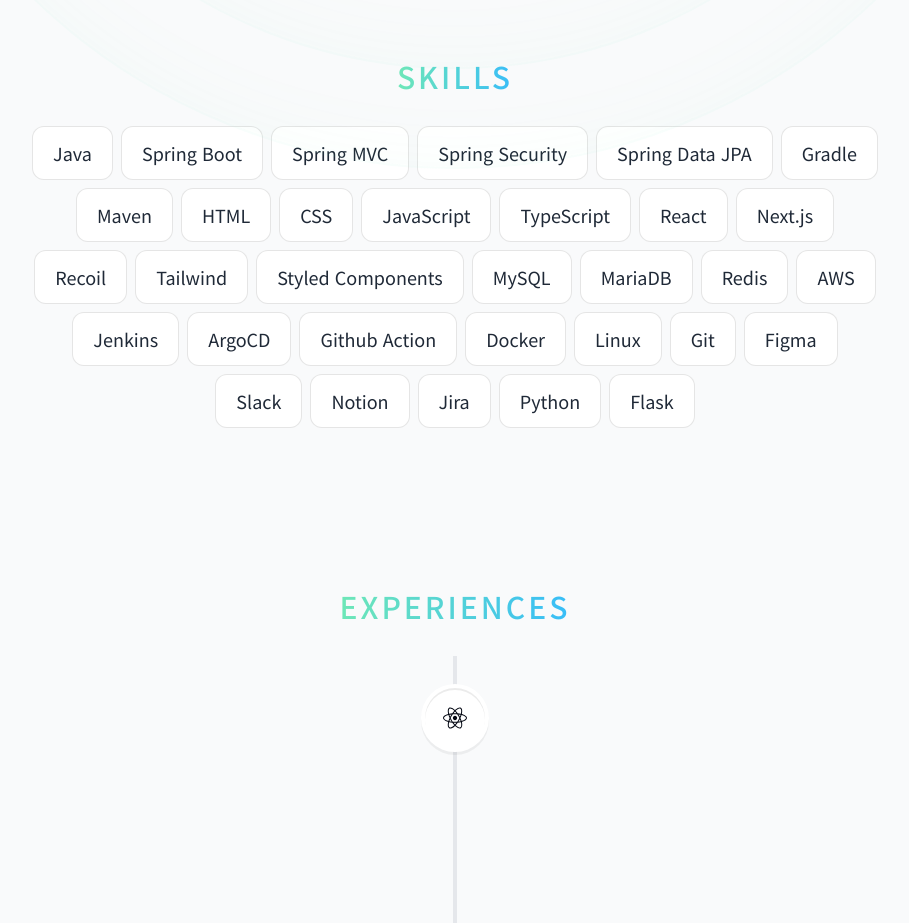
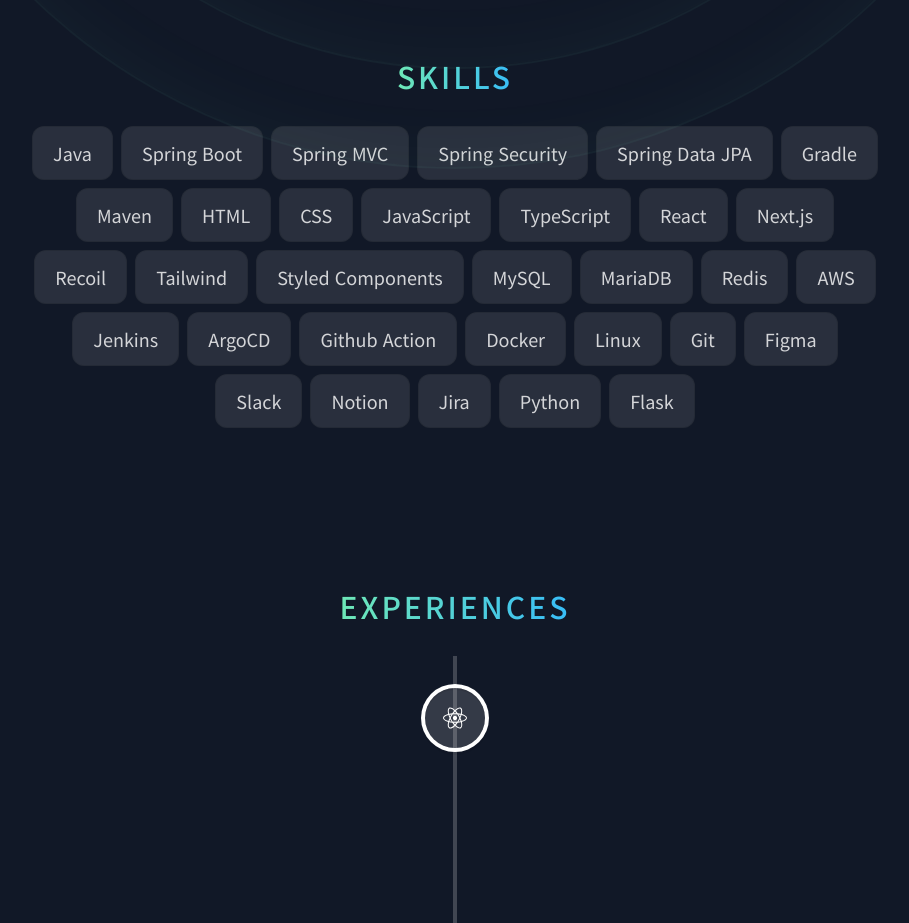
Before and after one commit to kkkwp/portfolio, a Next.js app: page / in a window 1280 px wide. Shown: the part 940-1863 px from the top of the page, without its empty margins (185-1094 px from the left). Built offline with nearby package versions, Linux system fonts and the light colour scheme.

Commit message:
feat: 테마 색상 변경

```diff
--- a/src/app/_components/Experiences.tsx
+++ b/src/app/_components/Experiences.tsx
@@ -17,22 +17,27 @@
           <VerticalTimelineElement
             key={index}
             contentStyle={{
-              background: '#f3f4f6',
+              background: 'rgba(255, 255, 255, 0.05)',
               boxShadow: 'none',
-              border: '1px solid rgba(0,0,0,0.05)',
+              border: '1px solid rgba(0, 0, 0, 0.05)',
               textAlign: 'left',
               padding: '1.3rem 2rem',
             }}
-            contentArrowStyle={{ borderRight: '0.4rem solid #9ca3af' }}
+            contentArrowStyle={{
+              borderRight: '0.4rem solid rgba(255, 255, 255, 0.5)',
+            }}
             date={item.date}
             icon={item.icon}
-            iconStyle={{ background: 'white', fontStyle: '1.5rem' }}
+            iconStyle={{
+              background: 'rgba(255, 255, 255, 0.15)',
+              fontStyle: '1.5rem',
+            }}
           >
             <h3 className="font-semibold capitalize text-emerald-400">
               {item.title}
             </h3>
-            <p className="!mt-0 font-normal text-gray-400">{item.location}</p>
-            <p className="!mt-1 !font-normal text-gray-700 dark:text-white/75">
+            <p className="!mt-0 font-normal text-white/40">{item.location}</p>
+            <p className="!mt-1 !font-normal text-white/75">
               {item.description}
             </p>
           </VerticalTimelineElement>
--- a/src/app/_components/Intro.tsx
+++ b/src/app/_components/Intro.tsx
@@ -21,7 +21,7 @@
           />
           <div className="inline-flex items-center gap-4 rounded-lg border border-gray-800 bg-gray-950 px-4 py-1.5">
             <div className="size-2.5 rounded-full bg-green-500"></div>
-            <div className="text-sm font-medium text-white">
+            <div className="text-sm font-medium">
               Available for new projects
             </div>
           </div>
@@ -31,7 +31,7 @@
           <h1 className="mt-8 text-center text-3xl tracking-wide">
             끊임없이 탐구하는 개발자 정채윤입니다.
           </h1>
-          <p className="mt-4 text-center text-black/60 md:text-lg">
+          <p className="mt-4 text-center text-white/60 md:text-lg">
             개인 시간에 다양한 표준 및 새로운 기술을 익히는 것을 즐깁니다.
             <br />
             공부한 내용들에 대하여 꾸준히 기록을 남기고 실습하면서 체화해오고
--- a/src/app/_components/Skills.tsx
+++ b/src/app/_components/Skills.tsx
@@ -25,7 +25,7 @@
       <ul className="flex flex-wrap justify-center gap-2 text-lg text-gray-800">
         {skillsData.map((skill, index) => (
           <motion.li
-            className="rounded-xl border border-black/[0.1] bg-white px-5 py-3"
+            className="rounded-xl border border-black/[0.1] bg-white/10 px-5 py-3 text-white/80"
             key={index}
             variants={fadeInAnimationsVariants}
             initial="initial"
--- a/src/app/globals.css
+++ b/src/app/globals.css
@@ -9,7 +9,7 @@
 
 @layer base {
   :root {
-    --line-color: #e5e7eb;
+    --line-color: rgba(255, 255, 255, 0.2);
   }
 
   .hero-ring {
--- a/src/app/layout.tsx
+++ b/src/app/layout.tsx
@@ -14,7 +14,7 @@
 }>) {
   return (
     <html lang="ko">
-      <body className="bg-gray-50 text-gray-950 antialiased">
+      <body className="bg-gray-900 text-white antialiased">
         {children}
         <Analytics />
       </body>
```
